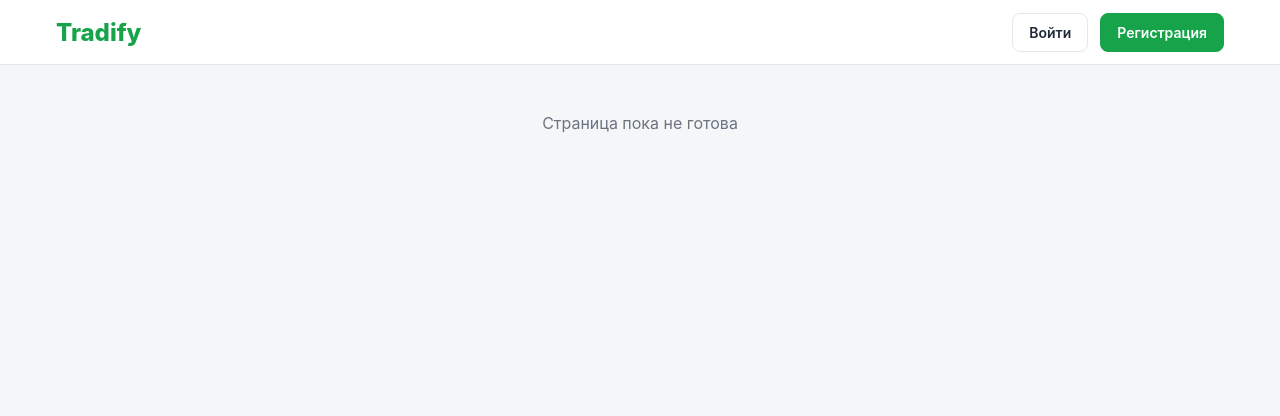
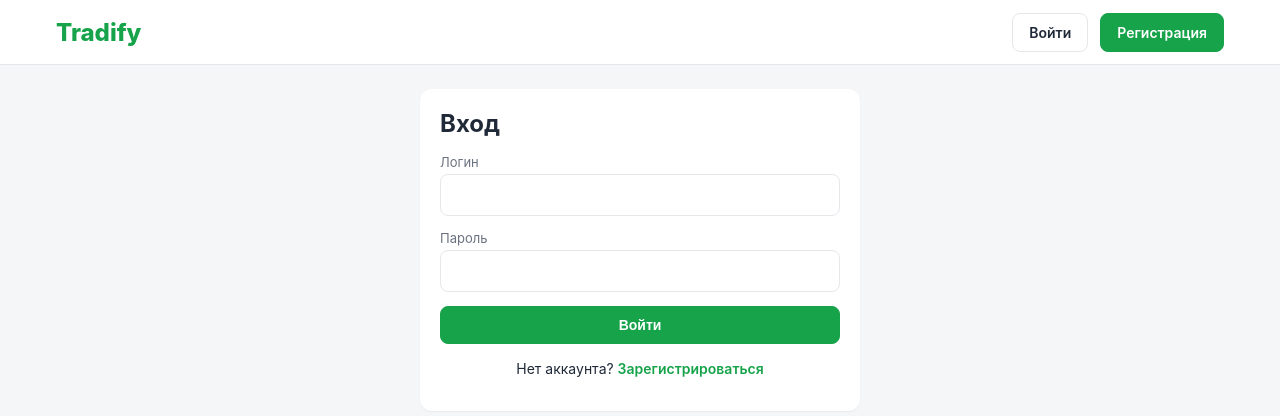
Before and after one commit to terletsky-alx/tradify, a React (Vite) app in the folder frontend/: page /login in a window 1280 px wide. Shown: the top 416 px of the page. Built offline with nearby package versions, Linux system fonts and the light colour scheme; no server answers.

Commit message:
feat(frontend): add login and registration pages

```diff
--- a/frontend/src/App.jsx
+++ b/frontend/src/App.jsx
@@ -1,6 +1,8 @@
 import { Route, Routes } from 'react-router';
 import Header from './components/Header';
 import HomePage from './pages/HomePage';
+import LoginPage from './pages/LoginPage';
+import RegisterPage from './pages/RegisterPage';
 
 function NotFound() {
     return (
@@ -16,6 +18,8 @@ export default function App() {
             <Header />
             <Routes>
                 <Route path="/" element={<HomePage />} />
+                <Route path="/login" element={<LoginPage />} />
+                <Route path="/register" element={<RegisterPage />} />
                 <Route path="*" element={<NotFound />} />
             </Routes>
         </>
--- a/frontend/src/index.css
+++ b/frontend/src/index.css
@@ -134,3 +134,11 @@ main { padding: 24px 0 48px; }
 @media (max-width: 600px) {
   .header-inner { height: auto; padding: 12px 0; flex-direction: column; align-items: flex-start; }
 }
+
+/* ---------- auth forms ---------- */
+.auth-card { max-width: 440px; margin: 24px auto; }
+.auth-card h1 { margin: 0 0 16px; font-size: 24px; }
+.form-field { margin-bottom: 14px; }
+.btn-block { width: 100%; }
+.hint { margin-top: 16px; text-align: center; font-size: 14px; }
+.hint a { color: var(--primary); font-weight: 600; }
--- /dev/null
+++ b/frontend/src/pages/LoginPage.jsx
@@ -0,0 +1,65 @@
+import { useState } from 'react';
+import { Link, Navigate, useSearchParams } from 'react-router';
+import { useAuth } from '../context/AuthContext';
+
+function safeRedirect(value) {
+    return value && value.startsWith('/') && !value.startsWith('//') ? value : '/';
+}
+
+export default function LoginPage() {
+    const { user, login } = useAuth();
+    const [searchParams] = useSearchParams();
+    const [form, setForm] = useState({ username: '', password: '' });
+    const [error, setError] = useState('');
+    const [submitting, setSubmitting] = useState(false);
+
+    const redirectTo = safeRedirect(searchParams.get('redirect'));
+
+    if (user) {
+        return <Navigate to={redirectTo} replace />;
+    }
+
+    const handleChange = event => {
+        setForm({ ...form, [event.target.name]: event.target.value });
+    };
+
+    const handleSubmit = async event => {
+        event.preventDefault();
+        setError('');
+        setSubmitting(true);
+        try {
+            await login(form.username, form.password);
+        } catch (err) {
+            setError(err.status === 401 ? 'Неверный логин или пароль' : err.message);
+        } finally {
+            setSubmitting(false);
+        }
+    };
+
+    return (
+        <main className="container">
+            <div className="panel auth-card">
+                <h1>Вход</h1>
+                <form onSubmit={handleSubmit}>
+                    <div className="form-field">
+                        <label>Логин</label>
+                        <input name="username" value={form.username} onChange={handleChange}
+                               autoComplete="username" required />
+                    </div>
+                    <div className="form-field">
+                        <label>Пароль</label>
+                        <input name="password" type="password" value={form.password} onChange={handleChange}
+                               autoComplete="current-password" required />
+                    </div>
+                    <button className="btn btn-primary btn-block" type="submit" disabled={submitting}>
+                        {submitting ? 'Входим...' : 'Войти'}
+                    </button>
+                    {error && <p className="error">{error}</p>}
+                </form>
+                <p className="hint">
+                    Нет аккаунта? <Link to="/register">Зарегистрироваться</Link>
+                </p>
+            </div>
+        </main>
+    );
+}
--- /dev/null
+++ b/frontend/src/pages/RegisterPage.jsx
@@ -0,0 +1,106 @@
+import { useEffect, useState } from 'react';
+import { Link, Navigate } from 'react-router';
+import { api } from '../api/client';
+import { useAuth } from '../context/AuthContext';
+
+export default function RegisterPage() {
+    const { user, login } = useAuth();
+    const [cities, setCities] = useState([]);
+    const [form, setForm] = useState({
+        username: '',
+        email: '',
+        password: '',
+        displayName: '',
+        phone: '',
+        cityId: '',
+        about: '',
+    });
+    const [error, setError] = useState('');
+    const [submitting, setSubmitting] = useState(false);
+
+    useEffect(() => {
+        api.get('/api/cities').then(setCities).catch(() => setCities([]));
+    }, []);
+
+    if (user) {
+        return <Navigate to="/" replace />;
+    }
+
+    const handleChange = event => {
+        setForm({ ...form, [event.target.name]: event.target.value });
+    };
+
+    const handleSubmit = async event => {
+        event.preventDefault();
+        setError('');
+        setSubmitting(true);
+        try {
+            await api.post('/api/auth/register', {
+                ...form,
+                phone: form.phone || null,
+                about: form.about || null,
+                cityId: form.cityId ? Number(form.cityId) : null,
+            });
+            await login(form.username, form.password);
+        } catch (err) {
+            setError(err.message);
+        } finally {
+            setSubmitting(false);
+        }
+    };
+
+    return (
+        <main className="container">
+            <div className="panel auth-card">
+                <h1>Регистрация</h1>
+                <form onSubmit={handleSubmit}>
+                    <div className="form-field">
+                        <label>Логин *</label>
+                        <input name="username" value={form.username} onChange={handleChange}
+                               autoComplete="username" minLength={3} maxLength={50} required />
+                    </div>
+                    <div className="form-field">
+                        <label>Email *</label>
+                        <input name="email" type="email" value={form.email} onChange={handleChange}
+                               autoComplete="email" required />
+                    </div>
+                    <div className="form-field">
+                        <label>Пароль * (не меньше 8 символов)</label>
+                        <input name="password" type="password" value={form.password} onChange={handleChange}
+                               autoComplete="new-password" minLength={8} maxLength={72} required />
+                    </div>
+                    <div className="form-field">
+                        <label>Имя, которое увидят покупатели *</label>
+                        <input name="displayName" value={form.displayName} onChange={handleChange}
+                               maxLength={100} required />
+                    </div>
+                    <div className="form-field">
+                        <label>Телефон</label>
+                        <input name="phone" type="tel" value={form.phone} onChange={handleChange}
+                               placeholder="+375 29 123-45-67" maxLength={20} />
+                    </div>
+                    <div className="form-field">
+                        <label>Город</label>
+                        <select name="cityId" value={form.cityId} onChange={handleChange}>
+                            <option value="">Не указан</option>
+                            {cities.map(city => (
+                                <option key={city.id} value={city.id}>{city.name}</option>
+                            ))}
+                        </select>
+                    </div>
+                    <div className="form-field">
+                        <label>О себе</label>
+                        <textarea name="about" value={form.about} onChange={handleChange} />
+                    </div>
+                    <button className="btn btn-primary btn-block" type="submit" disabled={submitting}>
+                        {submitting ? 'Создаём аккаунт...' : 'Зарегистрироваться'}
+                    </button>
+                    {error && <p className="error">{error}</p>}
+                </form>
+                <p className="hint">
+                    Уже есть аккаунт? <Link to="/login">Войти</Link>
+                </p>
+            </div>
+        </main>
+    );
+}
```
Lines whose indentation alone changed are shown as unchanged.
